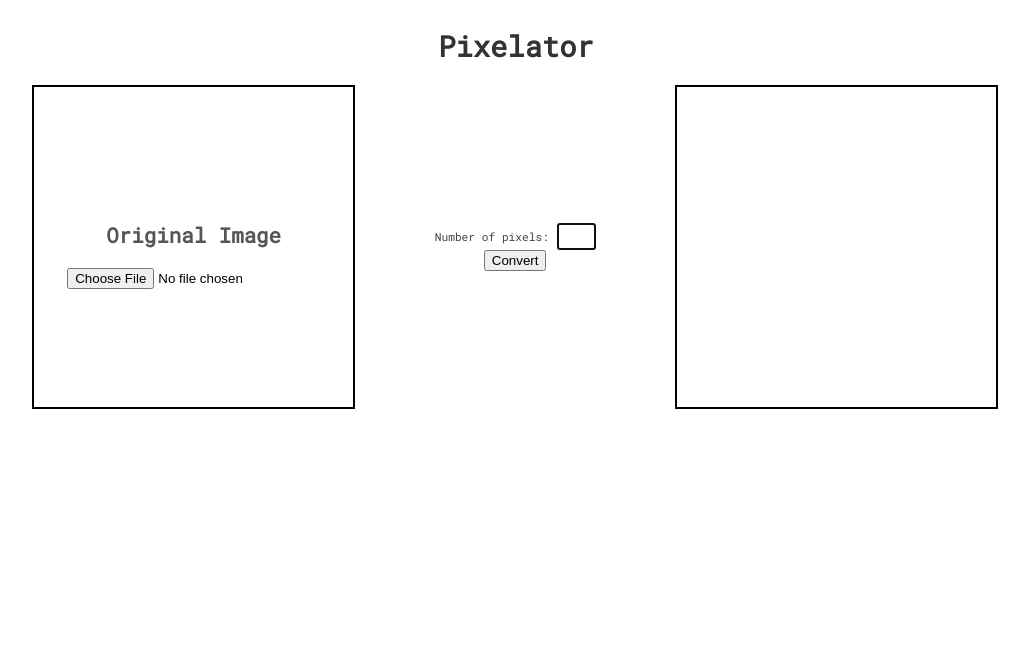
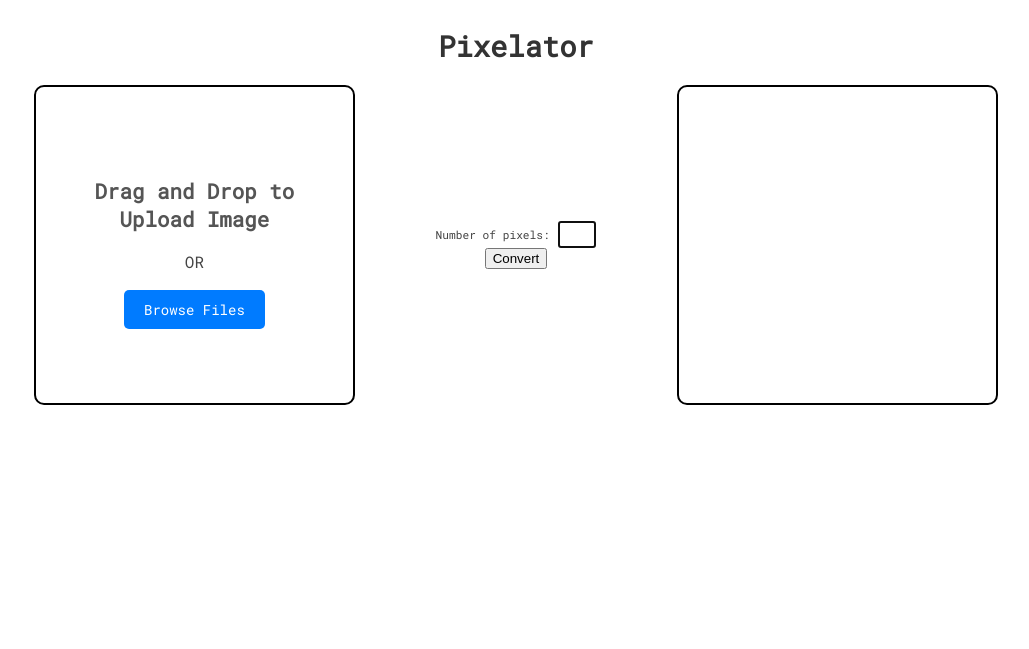
Before and after one commit to ZawarG/ZPixelator, a Flask app: page / in a window 1280 px wide. Shown: the top 649 px of the page, without its empty margins (132-1161 px from the left). Run offline with Flask 3, Linux system fonts and the light colour scheme.

Commit message:
added basic drag and drop functionality (wip to fix errors)

```diff
--- /dev/null
+++ b/static/script.js
@@ -0,0 +1,70 @@
+const dragDropArea = document.getElementById('drag-drop-area');
+const fileInput = document.getElementById('file-upload');
+const uploadedImage = document.getElementById('uploaded-img');
+const submitButton = document.getElementById('submit-button');
+const form = document.querySelector('form');
+const placeholderBox = document.getElementById('placeholder-box');
+
+// when something is dragged over drag-drop-area
+dragDropArea.addEventListener('dragover', function (event) {
+    // prevents browser from preventing drop
+    event.preventDefault();
+    // changes display of div
+    dragDropArea.classList.add('drag-over');
+});
+
+// when dragged item leaves drag-drop-area
+dragDropArea.addEventListener('dragleave', function () {
+    // return div style to original
+    dragDropArea.classList.remove('drag-over');
+});
+
+// when item is dropped
+dragDropArea.addEventListener('drop', function (event) {
+    event.preventDefault();
+    dragDropArea.classList.remove('drag-over');
+
+    // retrieve dropped file
+    const files = event.dataTransfer.files;
+
+    if (files.length > 0) {
+        handleFileUpload(files[0]);
+    }
+});
+
+// handle file upload and display preview of image
+function handleFileUpload(file) {
+    const formData = new FormData();
+    formData.append('image', file);
+
+    const reader = new FileReader();
+    reader.onload = function (e) {
+        // update uploaded image source (preview)
+        uploadedImage.src = e.target.result;
+
+        // show uploadedImage on website
+        uploadedImage.style.display = 'block';
+        placeholderBox.style.display = 'none';
+
+        // simulate file input for form submission
+        const dataTransfer = new DataTransfer();
+        dataTransfer.items.add(file);
+        fileInput.files = dataTransfer.files;
+    }
+
+    reader.readAsDataURL(file); // read file as data url for image preview
+}
+
+// trigger form submission only if file is selected
+form.addEventListener('submit', function(event) {
+    console.log("form submission triggered")
+    // no file selected, prevent form submission and promot user to select image
+    console.log(fileInput.files.length);
+    if (fileInput.files.length === 0) {
+        event.preventDefault();
+        alert("Please select a file before submitting.");
+        fileInput.click();
+    } else {
+        console.log("File selected, proceeding with form submission.");
+    }
+});
--- a/static/styles.css
+++ b/static/styles.css
@@ -42,8 +42,10 @@ p {
     flex-direction:row;
     align-items:center;
     max-width:100%;
+    justify-content:space-between;
 }
 
+/* middle column */
 .column {
     display:flex;
     flex-direction:column;
@@ -70,20 +72,75 @@ p {
     padding: 0.3em;
 }
 
+/* left and right columns */
+.imgcontainer {
+    position:relative;
+    display: flex;
+    flex-direction: column;
+    align-items: center;
+    justify-content:center;
+    width: 20em;
+    height:20em;
+    max-width: 33%;
+}
+
 .imgcolumn {
     display:flex;
     flex-direction:column;
     align-items:center;
     justify-content:center;
     text-align:center;
+    /* width:20em;
+    height:20em;
+    max-width:33%; */
+    width:100%;
+    height:100%;
+    overflow:hidden;
+    transition: border-color 0.3s ease, background-color 0.3s ease;
     border:2px solid black;
-    width:20em;
-    height:20em;
-    max-width: 33%;
+    border-radius:10px;
 }
 
+.placeholder-box {
+    margin:1em;
+}
+
+/* drag and drop */
+.imgcolumn.drag-over {
+    border: 1px dashed #0077cc;
+    background-color: #f4f7fb;
+}
+
+/* image display to fit in box */
 .pixelated_img {
     object-fit: contain;
     max-height: 100%;
     max-width: 100%;
+    display:block;
+    overflow:hidden;
 }
+
+/* upload button display */
+input[type="file"] {
+    display: none;
+}
+
+.custom-upload-button {
+    display: inline-block;
+    padding: 10px 20px;
+    background-color: #007BFF; /* Bootstrap blue */
+    color: white;
+    font-size: 14px;
+    border-radius: 5px;
+    cursor: pointer;
+    transition: background-color 0.3s ease;
+}
+
+.custom-upload-button:hover {
+    background-color: #0056b3;
+}
+
+.upload-controls.outside {
+    position:absolute;
+    bottom:-3em;
+}
--- a/templates/home.html
+++ b/templates/home.html
@@ -19,40 +19,68 @@
         <div class="split">
 
             <!-- column one: image input -->
-            <div class="imgcolumn">
-                <h2>Original Image</h2>
+            <div class="imgcontainer">
+                <!-- if image is displayed -->
                 {% if original_url %}
-                <img class="pixelated_img" src="{{ original_url }}" alt="Original Image" />
+                    <div class="imgcolumn" id="drag-drop-area">
+                        <img class="pixelated_img" src="{{ original_url }}" alt="Original Image" id="uploaded-img"/>
+                    </div>
+                    <div class="upload-controls outside">
+                        <label for="file-upload" class="custom-upload-button">Browse Files</label>
+                        <input
+                            id="file-upload"
+                            type="file"
+                            name="image"
+                            accept=".jpg, .jpeg, .png"
+                            style="display:none;"
+                            onchange="handleFileUpload(this.files[0])"
+                        >
+                    </div>
+                <!-- if image is not displayed -->
                 {% else %}
-                <div class="placeholder-box"></div>
+                    <div class="imgcolumn" id="drag-drop-area">
+                        <div class="placeholder-box" id="placeholder-box">
+                            <h2>Drag and Drop to Upload Image</h2>
+                            <p>OR</p>
+                            <div class="upload-controls">
+                                <label for="file-upload" class="custom-upload-button">Browse Files</label>
+                                <input
+                                    id="file-upload"
+                                    type="file"
+                                    name="image"
+                                    accept=".jpg, .jpeg, .png"
+                                    style="display:none;"
+                                    onchange="handleFileUpload(this.files[0])"
+                                >
+                            </div>
+                        </div>
+                        <img class="pixelated_img" id="uploaded-img" style="display:none;"/>
+                    </div>
                 {% endif %}
-
-                <div class="upload-controls">
-                    <input type="file" name="image" accept=".jpg, .jpeg, .png" required>
-                </div>
             </div>
 
             <!-- column two: number of pixels input and button -->
             <div class="column">
-                <!-- <form action="/" method="POST"> -->
                 <div class="input-row">
                     <label for="search-field">Number of pixels:</label>
                     <input id="search-field" type="text" name="pixel-amnt" placeholder="" autofocus required />
                 </div>
-                <button type="submit">Convert</button>
-                <!-- </form> -->
+                <button id="submit-button" type="submit">Convert</button>
             </div>
 
             <!-- column three: image output -->
-            <div class="imgcolumn">
-                <!-- display the image if a url exists, i.e. after conversion -->
-                {% if img_url %}
-                <img class="pixelated_img" src="{{ img_url }}" alt="Converted Image" />
-                {% endif %}
+            <div class="imgcontainer">
+                <div class="imgcolumn">
+                    <!-- display the image if a url exists, i.e. after conversion -->
+                    {% if img_url %}
+                    <img class="pixelated_img" src="{{ img_url }}" alt="Converted Image" />
+                    {% endif %}
+                </div>
             </div>
         </div>
         </form>
     </div>
+    <script src="{{ url_for('static', filename='script.js') }}"></script>
 </body>
 
 </html>
```
